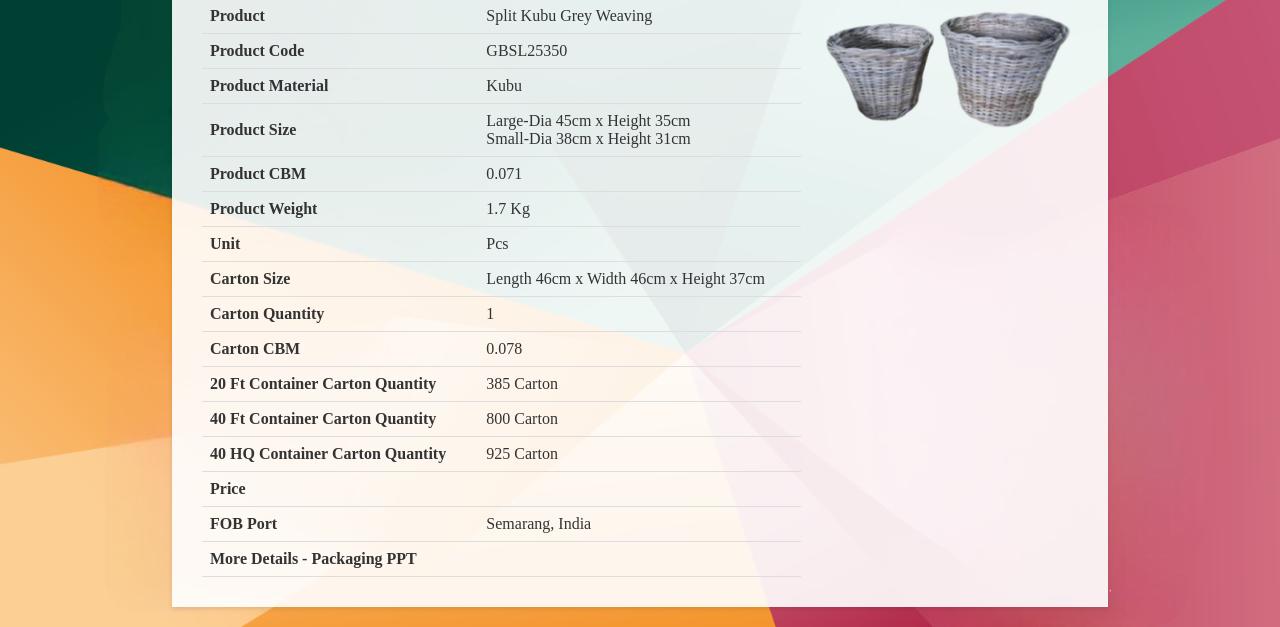
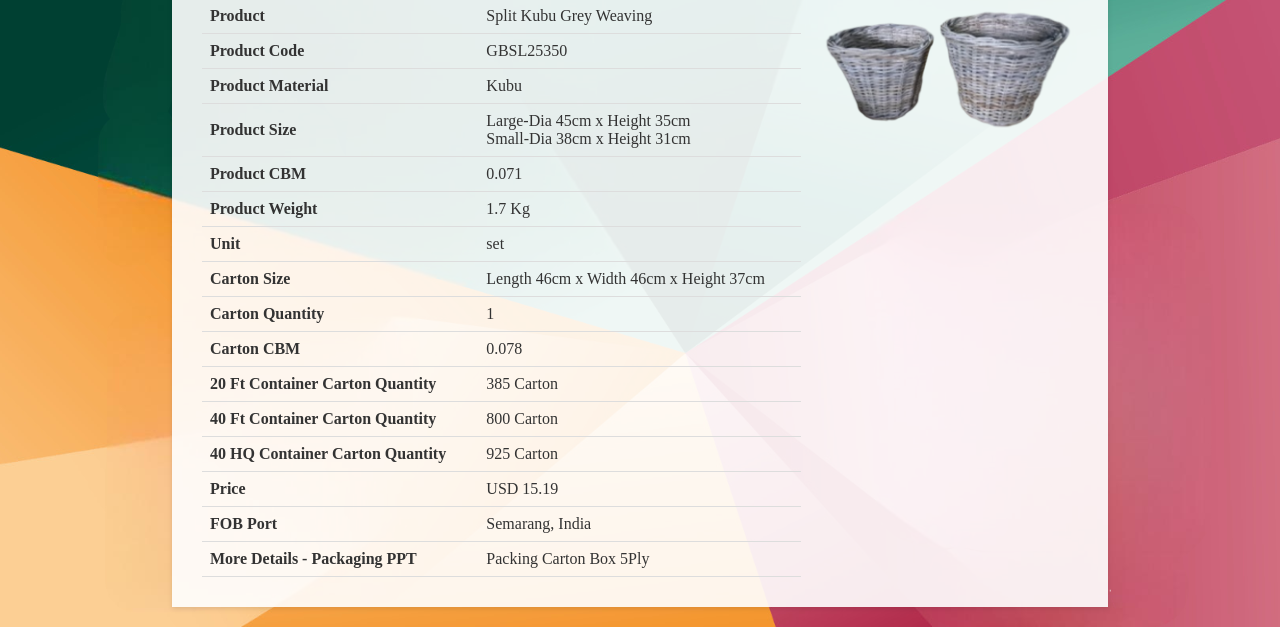
Before and after one commit to GBSLIT/GBSL25350, a plain HTML site: page index.html in a window 1280 px wide. Shown: the part 230-857 px from the top of the page. Drawn offline with Linux system fonts and the light colour scheme.

Commit message:
Update index.html

```diff
--- a/index.html
+++ b/index.html
@@ -162,7 +162,7 @@
                 </tr>
                 <tr>
                     <th>Unit</th>
-                    <td>Pcs</td>
+                    <td>set</td>
                 </tr>
                 <tr>
                     <th>Carton Size</th>
@@ -190,7 +190,7 @@
                 </tr>
                 <tr>
                     <th>Price</th>
-                    <td></td>
+                    <td>USD 15.19</td>
                 </tr>
                 <tr>
                     <th>FOB Port</th>
@@ -198,7 +198,7 @@
                 </tr>
                 <tr>
                     <th>More Details - Packaging PPT</th>
-                    <td><button class="link-button" onclick="window.location.href='Link';"> </button></td>
+                    <td>Packing Carton Box 5Ply</td>
                 </tr>
             </table>
         </div>
```
